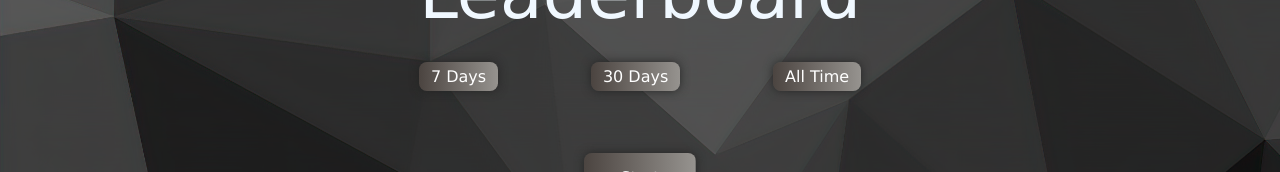
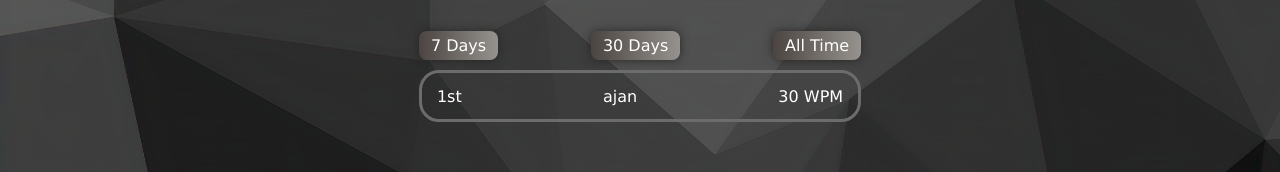
Before and after one commit to Ajan0211/ProTyper, a React (Vite) app in the folder pro-typer/: page / in a window 1280 px wide. Shown: the part 425-597 px from the top of the page. Built offline with nearby package versions, Linux system fonts and the light colour scheme; no server answers.

Commit message:
Added CSS and placeholders for leaderboard

```diff
--- a/pro-typer/src/Home.css
+++ b/pro-typer/src/Home.css
@@ -187,6 +187,22 @@ body {
   transform: translateY(-5px);
 }
 
+.people {
+  border-radius: 20px;
+  border: 3px solid #6c6c6c;
+  min-height: 52px;
+  min-width: 400px;
+  padding: 10px 15px;
+  margin-top: 10px;
+  display: flex;
+  column-gap: 10px;
+  align-items: center;
+  background-color: transparent;
+  transition: 0.3s;
+  outline: none;
+  color: white;
+  justify-content: space-between;
+}
 .leaderboard-title {
   font-size: 70px;
 }
--- a/pro-typer/src/Home.jsx
+++ b/pro-typer/src/Home.jsx
@@ -31,8 +31,9 @@ function Home() {
               <div className="time">All Time</div>
             </div>
             <div className="people">
-              <div className="name"></div>
-              <div className="fastest-wpm"></div>
+              <div className="rank">1st</div>
+              <div className="name">ajan</div>
+              <div className="fastest-wpm">30 WPM</div>
             </div>
           </div>
           <div className="button">
```
